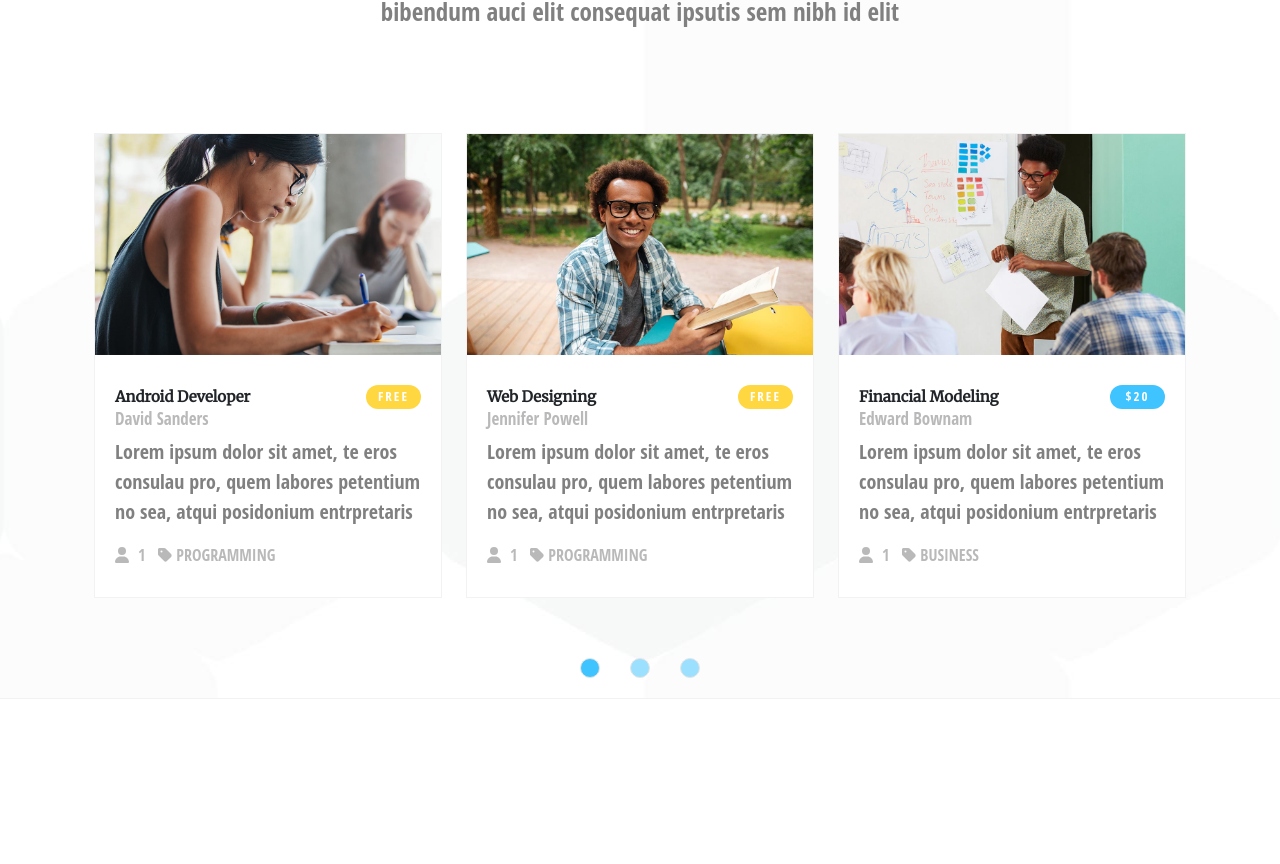
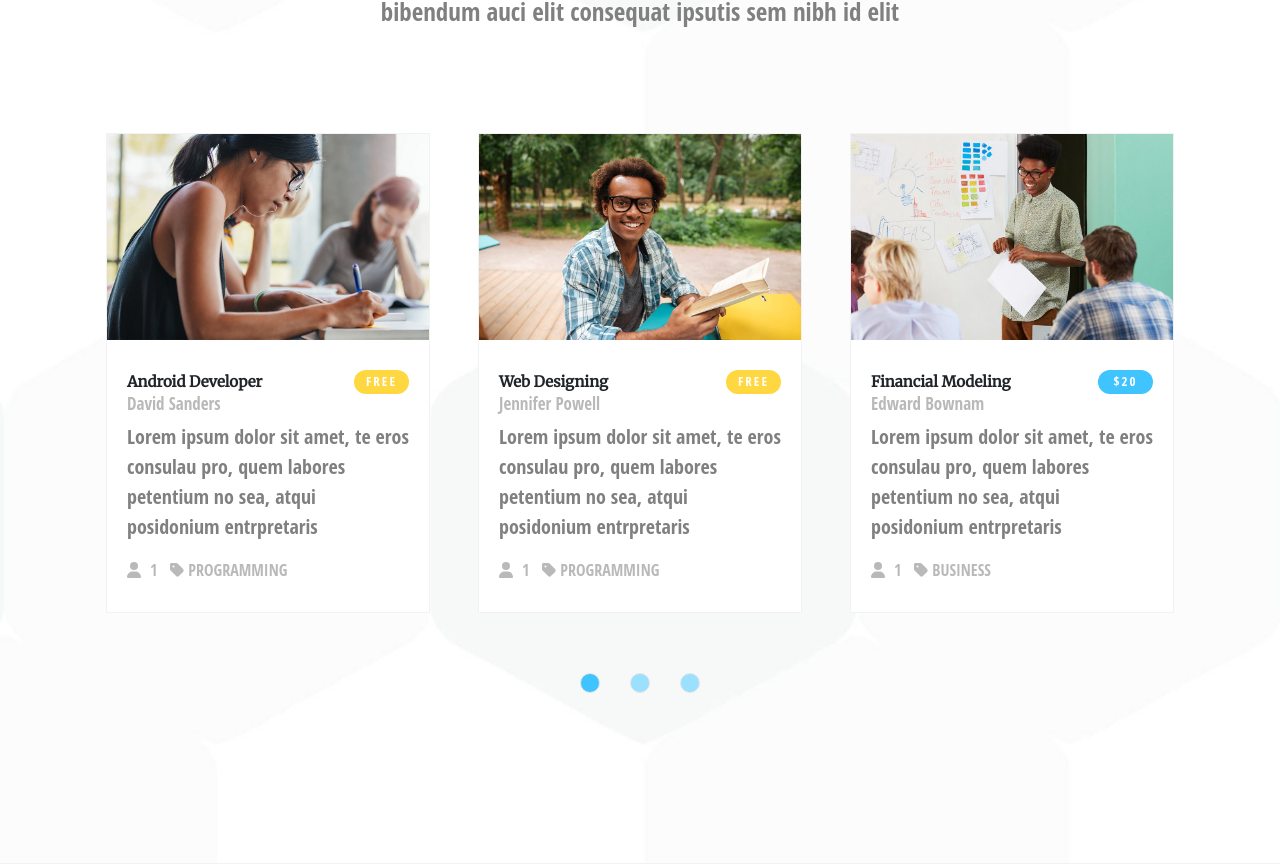
Before and after one commit to AndreaMinelli/proj-html-vuejs, a Vue app: page / in a window 1280 px wide. Shown: the part 4390-5254 px from the top of the page. Before the commit the page ends 5089 px from the top, so only its background shows below. Built offline with nearby package versions, Linux system fonts and the light colour scheme.

Commit message:
Aggiunte modifiche estetiche MainCourses

```diff
--- a/src/assets/scss/_variables.scss
+++ b/src/assets/scss/_variables.scss
@@ -1,6 +1,7 @@
 $primary-font: "Open Sans Condensed", sans-serif;
 $secondary-font: "Merriweather", sans-serif;
 $grey-border: #f2f2f2;
+$darkgrey-border: #ebebeb;
 $lightblue-bg: #f2f8fc;
 $dodgerblue: #40c4ff;
 $grey-text: #847b7b;
--- a/src/components/MainCourses.vue
+++ b/src/components/MainCourses.vue
@@ -123,7 +123,7 @@ export default {
 
 <template>
   <div class="container">
-    <div class="row row-cols-3">
+    <div class="row row-cols-3 gx-5">
       <courses-card
         v-for="course in visibleCourses"
         :course="course"
@@ -137,6 +137,9 @@ export default {
 </template>
 
 <style scoped>
+.container {
+  margin-bottom: 150px;
+}
 .row {
   margin: 80px 0 40px;
 }
```
